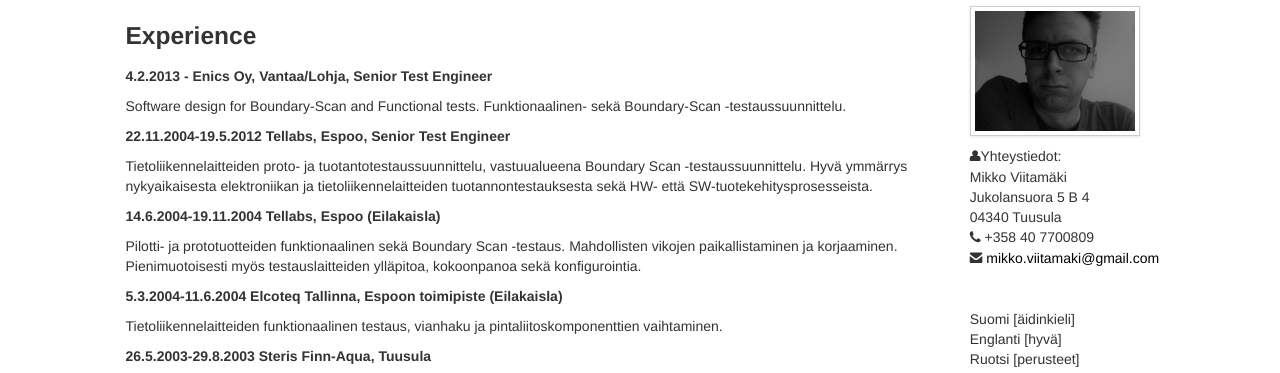
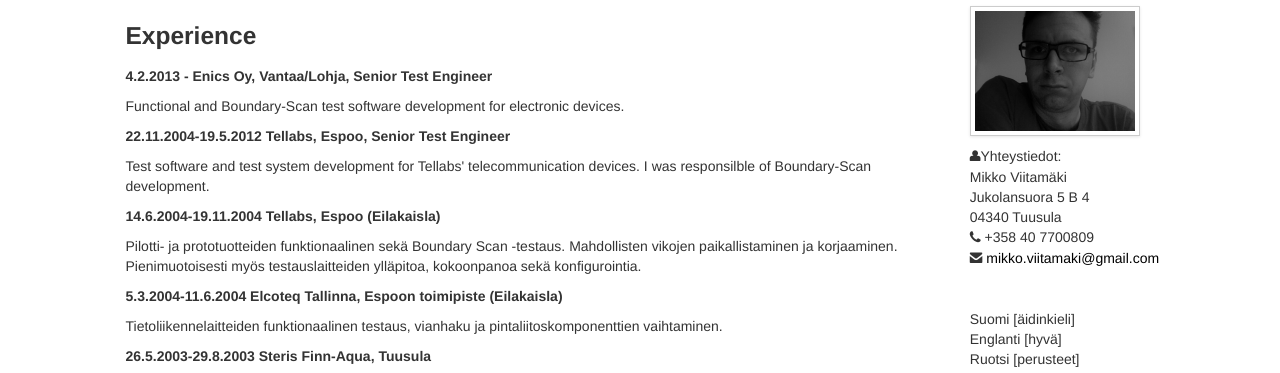
Before and after one commit to frogshead/home-page, a plain HTML site: page cv_en.html in a window 1280 px wide. Shown: the part 54-427 px from the top of the page. Drawn offline with Linux system fonts and the light colour scheme.

Commit message:
Update cv_en.html

```diff
--- a/cv_en.html
+++ b/cv_en.html
@@ -44,17 +44,19 @@
 <h3>Experience</h3>
 
 	<h5>4.2.2013 -  Enics Oy, Vantaa/Lohja, Senior Test Engineer</h5><p>
-	Software design for Boundary-Scan and Functional tests.
-	Funktionaalinen- sekä Boundary-Scan -testaussuunnittelu.
+	Functional and Boundary-Scan test software development for electronic devices.
+
 	</p>
 
 	<h5>22.11.2004-19.5.2012 Tellabs, Espoo, Senior Test Engineer</h5><p>
-	Tietoliikennelaitteiden proto- ja tuotantotestaussuunnittelu, vastuualueena Boundary Scan -testaussuunnittelu. Hyvä ymmärrys nykyaikaisesta elektroniikan ja tietoliikennelaitteiden tuotannontestauksesta sekä HW- että SW-tuotekehitysprosesseista.
+	Test software and test system development for Tellabs' telecommunication devices. I was responsilble of Boundary-Scan development.
 	</p>
 
 
 	<h5>14.6.2004-19.11.2004 Tellabs, Espoo (Eilakaisla)</h5><p>
 	Pilotti- ja prototuotteiden funktionaalinen sekä Boundary Scan -testaus. Mahdollisten vikojen paikallistaminen ja korjaaminen. Pienimuotoisesti myös testauslaitteiden ylläpitoa, kokoonpanoa sekä konfigurointia.
+
+
 	</p>
 
 
```
